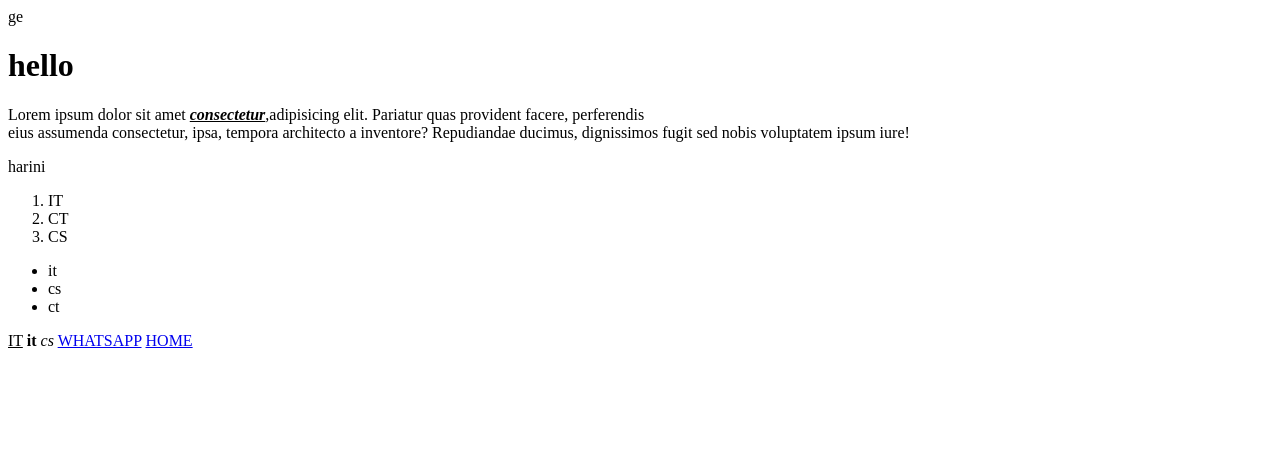
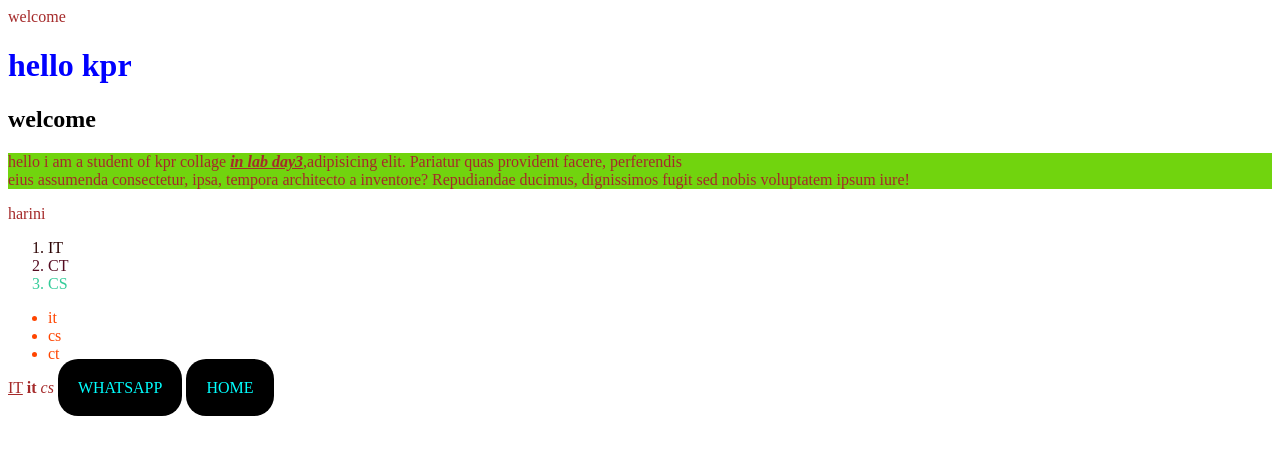
Before and after one commit to dhanushiya02/kprcas, a plain HTML site: page index.html in a window 1280 px wide. Drawn offline with Linux system fonts and the light colour scheme.

Commit message:
made changes

```diff
--- /dev/null
+++ b/css/style.css
@@ -0,0 +1,35 @@
+.header{
+    background-color:rgb(113, 212, 14);
+    color:brown;
+}
+.header:hover{
+    background-color:rgb(199, 114, 11);
+    color:rgb(93, 128, 33);
+}
+#one{
+    color:rgb(44, 3, 3);
+}
+#two{
+    color:rgb(85, 11, 33);
+}
+#three{
+    color:rgb(52, 204, 153)
+}
+#four,#five,#six{
+    color:orangered;
+}
+*{
+    color: brown;
+
+}
+.link{
+    text-decoration:none;
+    color: aqua;
+    background-color: black;
+    padding: 20px;
+    border-radius: 20px;
+}
+.link:hover{
+    color:darkgreen;
+    background-color: plum;
+}
--- a/index.html
+++ b/index.html
@@ -1,28 +1,35 @@
-<!DOCTYPE html>ge
+<!DOCTYPE html>welcome
 <html lang="en">
 <head>
     <meta charset="UTF-8">
     <meta name="viewport" content="width=device-width, initial-scale=1.0">
     <title>full_stack</title>
+     <link rel = "stylesheet" href="./css/style.css">
+      <style>
+    h2{
+        color :black;
+    }
+   </style>
 </head>
 <body>
-   <h1>hello </h1>
-   <p>Lorem ipsum dolor sit amet <strong><em><u>consectetur</u></em></strong>,adipisicing elit. Pariatur quas provident facere, perferendis<br> eius assumenda consectetur, ipsa, tempora architecto a inventore? Repudiandae ducimus, dignissimos fugit sed nobis voluptatem ipsum iure!</p>
+   <h1 style = color:blue; font size :50 px;">hello kpr  </h1>
+   <h2> welcome </h2>
+   <p class = "header "> hello i am a student of kpr collage <strong><em><u>in lab day3</u></em></strong>,adipisicing elit. Pariatur quas provident facere, perferendis<br> eius assumenda consectetur, ipsa, tempora architecto a inventore? Repudiandae ducimus, dignissimos fugit sed nobis voluptatem ipsum iure!</p>
 <l>harini</l>
 <ol>
-    <li>IT</li>
-    <li>CT</li>
-    <li>CS</li>
+    <li id="one">IT</li>
+    <li id="two">CT</li>
+    <li id="three">CS</li>
 </ol>
 <ul>
-    <li>it</li>
-    <li>cs</li>
-    <li>ct</li>
+    <li id ="four">it</li>
+    <li id ="five">cs</li>
+    <li id ="six">ct</li>
 </ul>
 <u>IT</u>
 <b>it</b>
 <i>cs</i>
-<a href ="https://www.whatsapp.com/"target="_blank">WHATSAPP</a>
-<a href="HOME.HTML"target="_blank">HOME</a>
+<a class="link"  href ="https://www.whatsapp.com/"target="_blank">WHATSAPP</a>
+<a class="link" href="HOME.HTML"target="_blank">HOME</a>
 </body>
 <img src=""
```
Also changed, not shown: css/style.html (added, +75 -0 lines).
